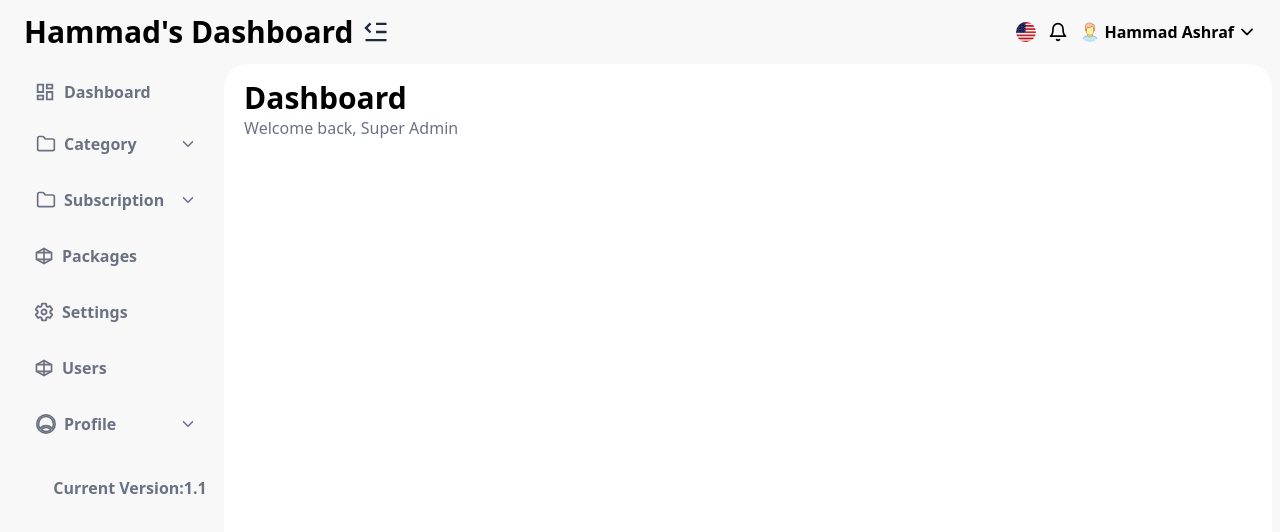
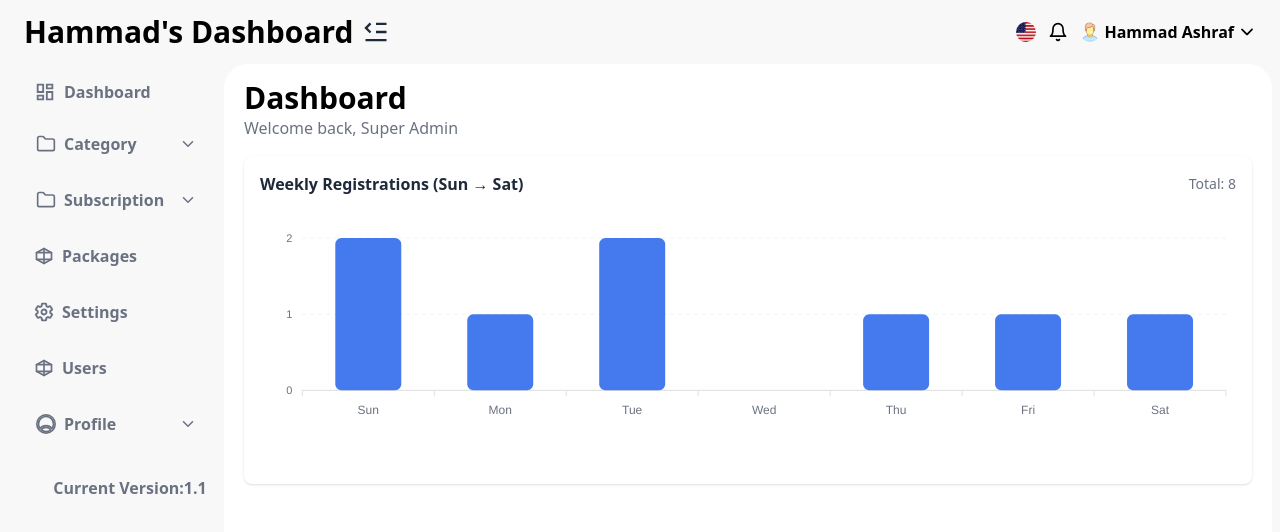
Before and after one commit to F20RSEEN1M01023H/Hammad-s-Dashboard, a React (Vite) app: page / in a window 1280 px wide. Shown: the top 532 px of the page. Built offline with nearby package versions, Linux system fonts and the light colour scheme.

Commit message:
Hammad update grahs of the dashboard

```diff
--- a/package.json
+++ b/package.json
@@ -11,8 +11,11 @@
   },
   "dependencies": {
     "@tailwindcss/vite": "^4.1.17",
+    "apexcharts": "^5.3.6",
     "react": "^19.2.0",
+    "react-apexcharts": "^1.8.0",
     "react-dom": "^19.2.0",
+    "recharts": "^3.4.1",
     "tailwindcss": "^4.1.17"
   },
   "devDependencies": {
--- /dev/null
+++ b/src/components/dashboardContent/ApexChart.jsx
@@ -0,0 +1,126 @@
+import React, { useMemo } from "react";
+import Chart from "react-apexcharts";
+
+const WEEK_DAYS = ["Sun", "Mon", "Tue", "Wed", "Thu", "Fri", "Sat"];
+
+function toDate(x) {
+  if (!x) return null;
+  if (x instanceof Date) return x;
+  return new Date(x);
+}
+
+function getWeekRangeContaining(date = new Date()) {
+  const d = new Date(date);
+  d.setHours(0, 0, 0, 0);
+  const day = d.getDay(); // 0 = Sun
+  const sunday = new Date(d);
+  sunday.setDate(d.getDate() - day);
+  sunday.setHours(0, 0, 0, 0);
+  const saturday = new Date(sunday);
+  saturday.setDate(sunday.getDate() + 6);
+  saturday.setHours(23, 59, 59, 999);
+  return { sunday, saturday };
+}
+
+/**
+ * props:
+ *  - data: array of timestamps (string/number) OR objects having createdAt | timestamp
+ *  - weekStartDate (optional): any Date/ISO that belongs to the week you want to visualize
+ */
+export default function WeeklyRegistrationsBar({
+  data = [],
+  weekStartDate = null,
+}) {
+  // Aggregate counts for each weekday (Sun..Sat)
+  const countsByDay = useMemo(() => {
+    const counts = Array(7).fill(0);
+    if (!data || !data.length) return counts;
+
+    // determine week range
+    let sunday, saturday;
+    if (weekStartDate) {
+      const s = toDate(weekStartDate);
+      const shift = s.getDay();
+      sunday = new Date(s);
+      sunday.setDate(s.getDate() - shift);
+      sunday.setHours(0, 0, 0, 0);
+      saturday = new Date(sunday);
+      saturday.setDate(sunday.getDate() + 6);
+      saturday.setHours(23, 59, 59, 999);
+    } else {
+      const r = getWeekRangeContaining(new Date());
+      sunday = r.sunday;
+      saturday = r.saturday;
+    }
+
+    const extractDate = (it) => {
+      if (!it) return null;
+      if (typeof it === "string" || typeof it === "number") return new Date(it);
+      if (it.createdAt) return new Date(it.createdAt);
+      if (it.timestamp) return new Date(it.timestamp);
+      return null;
+    };
+
+    for (const it of data) {
+      const dt = extractDate(it);
+      if (!dt || isNaN(dt.getTime())) continue;
+      if (dt >= sunday && dt <= saturday) {
+        counts[dt.getDay()] += 1;
+      }
+    }
+    return counts;
+  }, [data, weekStartDate]);
+
+  const options = useMemo(() => {
+    return {
+      chart: {
+        toolbar: { show: false },
+        animations: { enabled: true },
+      },
+      plotOptions: {
+        bar: {
+          borderRadius: 6,
+          columnWidth: "50%",
+        },
+      },
+      xaxis: {
+        categories: WEEK_DAYS,
+        labels: { style: { colors: "#6b7280" } },
+      },
+      yaxis: {
+        labels: { style: { colors: "#6b7280" } },
+        forceNiceScale: true,
+      },
+      dataLabels: { enabled: false },
+      tooltip: {
+        y: {
+          formatter: (v) => `${v} registrations`,
+        },
+      },
+      colors: ["#2563EB"], // Tailwind blue-600
+      grid: { strokeDashArray: 4, borderColor: "#eef2f7" },
+    };
+  }, []);
+
+  const series = useMemo(
+    () => [{ name: "Registrations", data: countsByDay }],
+    [countsByDay]
+  );
+
+  const total = countsByDay.reduce((a, b) => a + b, 0);
+
+  return (
+    <div className="bg-white rounded-lg shadow p-4">
+      <div className="flex items-center justify-between mb-3">
+        <h3 className="text-gray-800 font-semibold">
+          Weekly Registrations (Sun → Sat)
+        </h3>
+        <div className="text-sm text-gray-500">Total: {total}</div>
+      </div>
+
+      <div style={{ width: "100%", height: 260 }}>
+        <Chart options={options} series={series} type="bar" height={220} />
+      </div>
+    </div>
+  );
+}
--- a/src/components/dashboardContent/Dashboard.jsx
+++ b/src/components/dashboardContent/Dashboard.jsx
@@ -1,12 +1,28 @@
 import React from "react";
+import WeeklyRegistrationsChart from "./WeeklyRegisterationsChart";
+import ApexChart from "./ApexChart";
 
 const Dashboard = () => {
+  const demoRegistrations = [
+    "2025-11-16T09:00:00Z", // Sun
+    "2025-11-16T11:00:00Z",
+    "2025-11-17T08:30:00Z", // Mon
+    "2025-11-18T10:00:00Z", // Tue
+    "2025-11-18T13:00:00Z",
+    "2025-11-20T14:00:00Z", // Thu
+    "2025-11-21T15:00:00Z", // Fri
+    "2025-11-22T16:00:00Z",
+  ];
+
   return (
     <div className="w-auto mx-2 max-w-10xl px-5 py-4 rounded-3xl bg-white h-screen">
       <section>
         <h1 className="text-3xl font-semibold">Dashboard</h1>
         <p className="text-gray-500">Welcome back, Super Admin</p>
       </section>
+      <section className="py-4">
+        <ApexChart data={demoRegistrations} />
+      </section>
     </div>
   );
 };
--- /dev/null
+++ b/src/components/dashboardContent/WeeklyRegisterationsChart.jsx
@@ -0,0 +1,152 @@
+import React, { useMemo } from "react";
+import {
+  ResponsiveContainer,
+  AreaChart,
+  Area,
+  XAxis,
+  YAxis,
+  CartesianGrid,
+  Tooltip,
+  Legend,
+} from "recharts";
+
+/**
+ * WeeklyRegistrationsChart
+ * Props:
+ *  - data: optional array of { timestamp: number | string } or already-bucketed [{ weekLabel, count }]
+ *
+ * Example usage:
+ *  <WeeklyRegistrationsChart data={rawRegistrationArray} />
+ */
+
+function groupByWeek(registrations = []) {
+  // Accepts items like { timestamp: 1699999999999 } or ISO string.
+  // Groups into week labels (Mon YYYY-MM-DD to Sun YYYY-MM-DD or simple Mon/WeekNumber).
+  // Returns { weekLabel, count } sorted ascending.
+  if (!registrations.length) return [];
+
+  // Convert timestamps to Date and find ISO week start (Monday) — we'll use a simple weekStart date string.
+  const getWeekStartStr = (ts) => {
+    const d = new Date(ts);
+    // move to Monday of the same week (ISO-style)
+    const day = d.getDay(); // 0=Sun,1=Mon...
+    const diffToMon = (day === 0 ? -6 : 1) - day; // shift to Monday
+    const monday = new Date(d);
+    monday.setDate(d.getDate() + diffToMon);
+    monday.setHours(0, 0, 0, 0);
+    return monday.toISOString().slice(0, 10); // YYYY-MM-DD
+  };
+
+  const map = new Map();
+  registrations.forEach((item) => {
+    const ts =
+      typeof item === "number" || typeof item === "string"
+        ? item
+        : item.timestamp;
+    const start = getWeekStartStr(ts);
+    map.set(start, (map.get(start) || 0) + 1);
+  });
+
+  // build sorted array
+  const arr = Array.from(map.entries())
+    .map(([weekStart, count]) => ({ weekStart, count }))
+    .sort((a, b) => new Date(a.weekStart) - new Date(b.weekStart));
+
+  // Convert weekStart to a user-friendly label e.g. "Mon 2025-11-10"
+  return arr.map((r) => ({ weekLabel: r.weekStart, count: r.count }));
+}
+
+const CustomTooltip = ({ active, payload, label }) => {
+  if (!active || !payload || !payload.length) return null;
+  const value = payload[0].value;
+  return (
+    <div className="bg-white shadow rounded p-2 text-sm border">
+      <div className="font-semibold text-gray-700">{label}</div>
+      <div className="text-gray-600">
+        Registrations: <span className="font-bold">{value}</span>
+      </div>
+    </div>
+  );
+};
+
+export default function WeeklyRegistrationsChart({ data = [] }) {
+  // If incoming data is already bucketed, accept format [{weekLabel, count}]
+  const chartData = useMemo(() => {
+    if (!data || !data.length) {
+      // demo fallback for empty data
+      return [
+        { weekLabel: "2025-10-13", count: 5 },
+        { weekLabel: "2025-10-20", count: 9 },
+        { weekLabel: "2025-10-27", count: 7 },
+        { weekLabel: "2025-11-03", count: 12 },
+        { weekLabel: "2025-11-10", count: 8 },
+      ];
+    }
+    // detect raw registration list vs already-bucketed
+    const first = data[0];
+    if (
+      first &&
+      (first.timestamp ||
+        typeof first === "number" ||
+        typeof first === "string")
+    ) {
+      return groupByWeek(data);
+    }
+    // else assume already bucketed
+    return data;
+  }, [data]);
+
+  return (
+    <div className="bg-white rounded-lg shadow p-4">
+      <div className="flex items-center justify-between mb-3">
+        <h3 className="text-gray-800 font-semibold">Weekly Registrations</h3>
+        <div className="text-sm text-gray-500">
+          Last {chartData.length} weeks
+        </div>
+      </div>
+
+      <div style={{ width: "100%", height: 240 }}>
+        <ResponsiveContainer>
+          <AreaChart
+            data={chartData}
+            margin={{ top: 10, right: 18, left: 0, bottom: 0 }}
+          >
+            {/* nice faint grid */}
+            <defs>
+              <linearGradient id="colorReg" x1="0" y1="0" x2="0" y2="1">
+                <stop offset="0%" stopColor="#2563EB" stopOpacity={0.35} />
+                <stop offset="100%" stopColor="#2563EB" stopOpacity={0.05} />
+              </linearGradient>
+            </defs>
+
+            <CartesianGrid strokeDasharray="3 3" stroke="#e6e6e6" />
+            <XAxis
+              dataKey="weekLabel"
+              tickFormatter={(v) => {
+                // show just month-day for compactness
+                return v.slice(5);
+              }}
+              stroke="#6b7280"
+              tick={{ fontSize: 12 }}
+            />
+            <YAxis
+              allowDecimals={false}
+              stroke="#6b7280"
+              tick={{ fontSize: 12 }}
+            />
+            <Tooltip content={<CustomTooltip />} />
+            <Area
+              type="monotone"
+              dataKey="count"
+              stroke="#2563EB"
+              strokeWidth={2}
+              fill="url(#colorReg)"
+              activeDot={{ r: 5 }}
+              dot={{ r: 3 }}
+            />
+          </AreaChart>
+        </ResponsiveContainer>
+      </div>
+    </div>
+  );
+}
--- a/src/components/sidebar/SidebarSmall.jsx
+++ b/src/components/sidebar/SidebarSmall.jsx
@@ -11,7 +11,7 @@ const SidebarSmall = ({
     <div>
       {mobilesidebar && (
         <div
-          className={` fixed top-16 left-0  z-50  h-screen bg-[#f8f9f8] pt-5  lg:hidden ${
+          className={` fixed top-16 left-0  z-100  h-screen bg-[#f8f9f8] pt-5  lg:hidden ${
             mobilesidebar ? "translate-x-0" : "-translate-x-full"
           }`}
         >
```
Also changed, not shown: 1 other file (tests, documents, lock files or other folders).
